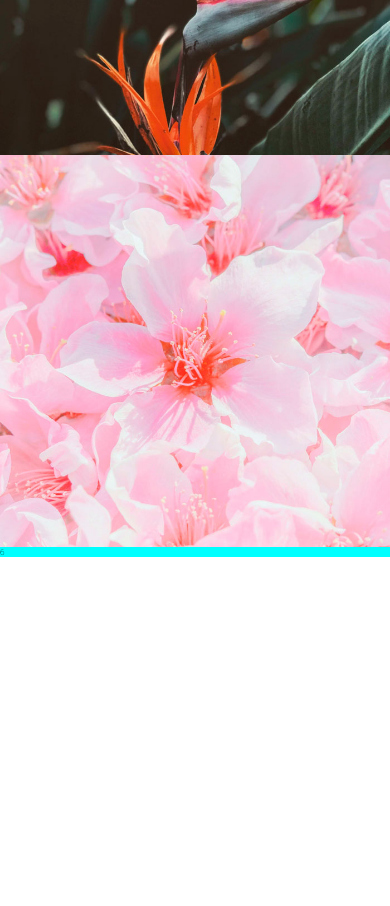
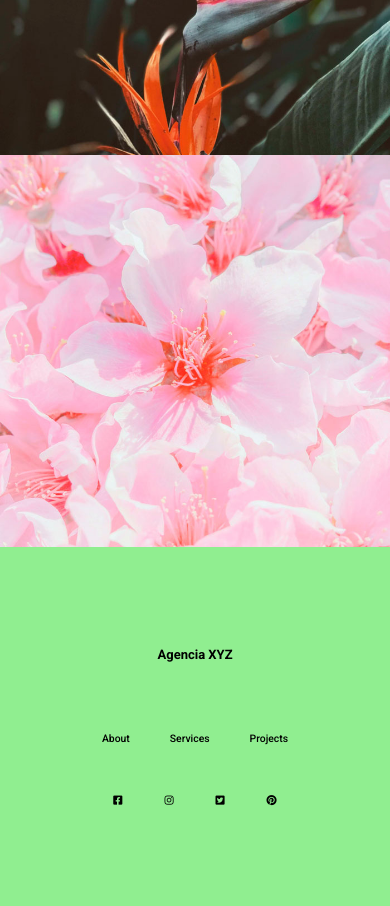
Before and after one commit to johnnyribeiro34/Landing-page-de-agencia-com-flex-e-grid, a plain HTML site: page index.html in a window 390 px wide. Shown: the part 3884-4790 px from the top of the page. Before the commit the page ends 4441 px from the top, so only its background shows below. Drawn offline with Linux system fonts and the light colour scheme.

Commit message:
Criado estrutura da seção footer no index com Titulo lista e icones . Estilizado footer no css. Responsividade ok

```diff
--- a/index.html
+++ b/index.html
@@ -49,7 +49,7 @@
       <h2>we make cool things</h2>
     </section>
 
-    <section class="about">
+    <section class="about" id="about">
       <div class="item">
         <h3>Title</h3>
         <p>Lorem ipsum dolor sit, amet consectetur adipisicing elit. Voluptas libero ullam magni nisi ipsam vel quos, in possimus suscipit, est numquam? Id harum veniam voluptates error quasi debitis labore esse!</p>
@@ -66,7 +66,7 @@
     </section>
 
 
-    <section class="services">
+    <section class="services" id="services">
       <div class="service">
         <img src="./src/images/bolinha1.png" alt="Bolinha 1">
         <div class="service-info">
@@ -87,7 +87,7 @@
 
     </section>
 
-    <section class="projects">
+    <section class="projects" id="projects">
       <div class="project">
         <a href="">
           <img src="./src/images/tomatoes.jpg" alt="Tomatoes">
@@ -111,6 +111,30 @@
       </div>
     </section>
 
-    <footer class="footer">6</footer>
+    <footer class="footer" id="contacts">
+      <h4> Agencia XYZ</h4>
+      <nav>
+        <ul>
+          <li><a href="#about">About</a></li>
+          <li><a href="#services">Services</a></li>
+          <li><a href="#projects">Projects</a></li>
+        </ul>
+      </nav>
+
+      <div class="social">
+        <a href="">
+          <i class="fab fa-facebook-square"></i>
+        </a>
+        <a href="">
+          <i class="fab fa-instagram"></i>
+        </a>
+        <a href="">
+          <i class="fab fa-twitter-square"></i>
+        </a>
+        <a href="">
+          <i class="fab fa-pinterest"></i>
+        </a>
+      </div>
+    </footer>
   </body>
 </html>
--- a/src/css/style.css
+++ b/src/css/style.css
@@ -207,5 +207,47 @@ body {
 
 .footer {
   grid-area: footer;
-  background-color: aqua;
+  display: flex;
+  background-color: lightgreen;
+  flex-direction: column;
+  text-align: center;
+  padding: 100px 0;
 }
+.footer h4{
+  font-weight: 700;
+  font-size: 2.5rem;
+  margin-bottom: 20px;
+}
+
+.footer nav{
+  margin: 50px 0;
+}
+
+.footer nav ul{
+  display: flex;
+  justify-content: center;
+  max-width: 320px;
+  margin: 0 auto;
+
+}
+.footer nav ul li a{
+  font-weight: 500;
+  font-size: 2rem;
+  margin: 20px;
+  transition: 0.3s;
+}
+.footer nav ul li a:hover{
+  font-weight: 700;
+  color: #fff;
+}
+
+.footer .social i{
+  font-size: 2rem;
+  transition: 0.3s;
+}
+.footer .social a{
+  margin: 20px;
+}
+.footer .social a:hover{
+  color: #fff;
+}
```
